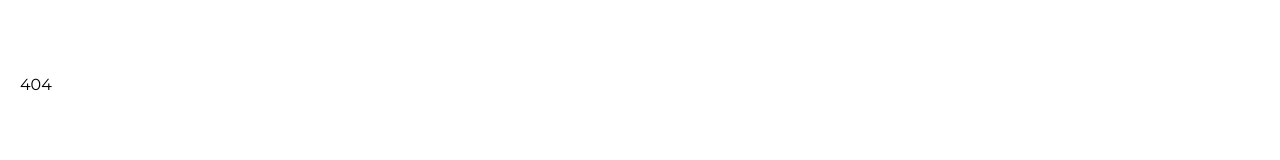
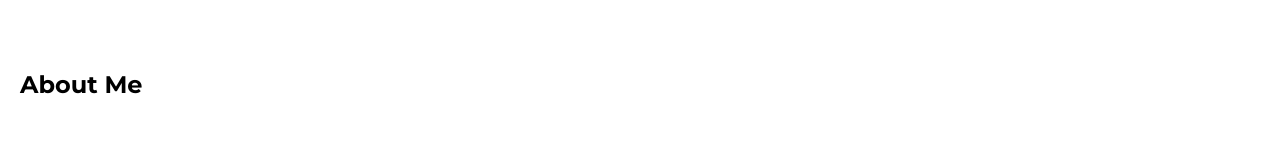
Before and after one commit to archi974/Portfolio-2.0, a React (Create React App) app: page /about-me in a window 1280 px wide. Before the commit this address led to /404. Shown: the part 175-335 px from the top of the page. Built offline with nearby package versions, Linux system fonts and the light colour scheme.

Commit message:
[ADD] page aboutme

```diff
--- a/src/App.js
+++ b/src/App.js
@@ -4,6 +4,7 @@ import NotFoundPage from './pages/notFoundPage';
 import Projects from './pages/projects';
 import Skills from './pages/skills';
 import Contact from './pages/contact';
+import AboutMe from './pages/aboutMe';
 
 function App() {
   return (
@@ -13,6 +14,7 @@ function App() {
           <Route path="/project" exact element={<Projects />}/>
           <Route path="/skills" exact element={<Skills />}/>
           <Route path="/contact" exact element={<Contact />}/>
+          <Route path="/about-me" exact element={<AboutMe />}/>
           <Route path="/404" exact element={<NotFoundPage />}/>
           <Route path="*" element={<Navigate to="/404" replace />} />
         </Routes>
--- /dev/null
+++ b/src/pages/aboutMe.js
@@ -0,0 +1,12 @@
+import Layout from '../components/layout';
+
+export default function AboutMe() {
+
+    return (
+        <Layout>
+            <article className="bloc-about-me">
+                <h1>About Me</h1>
+            </article>
+        </Layout>
+    )
+}
--- a/src/pages/home.js
+++ b/src/pages/home.js
@@ -9,7 +9,7 @@ export default function Home() {
                 <NavLink to="/project">Projects</NavLink>
                 <NavLink to="/skills">Skills</NavLink>
                 <NavLink to="/contact">Contact</NavLink>
-                <NavLink to="/contact">About me</NavLink>
+                <NavLink to="/about-me">About me</NavLink>
             </div>
             <p className="copyright-home">Vincent K/BIDI © 2023</p>
         </>
```
